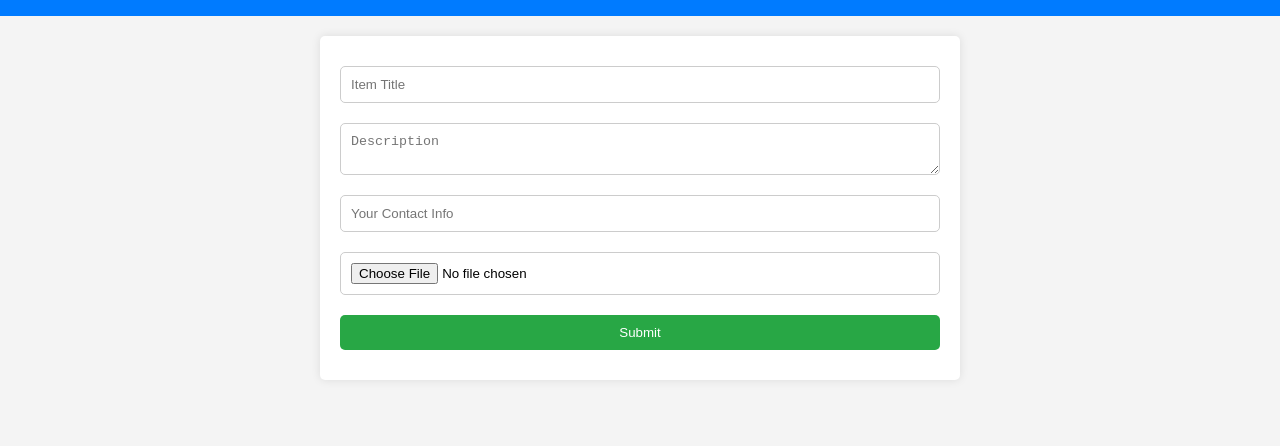
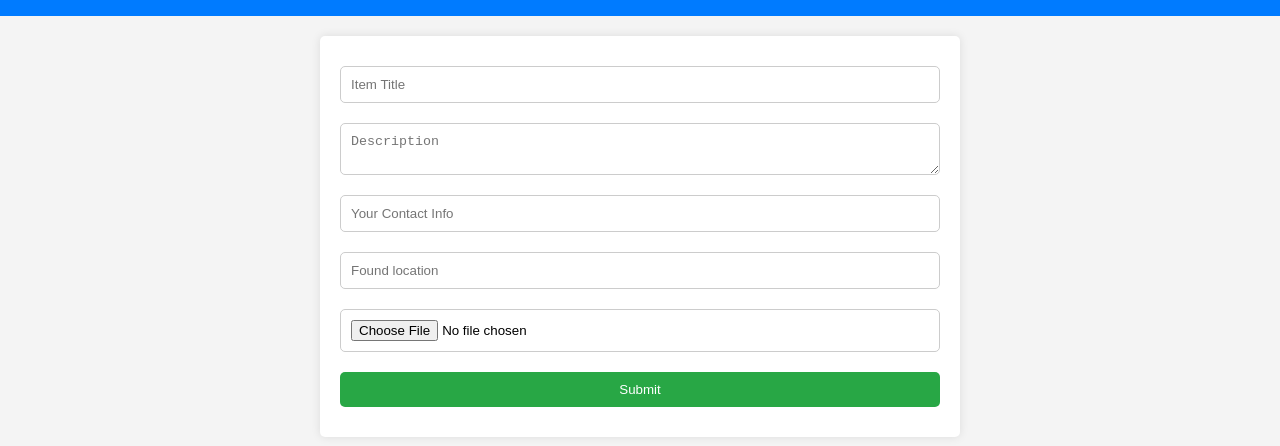
Before and after one commit to jatinjainn/Back2Me, a plain HTML site: page frontend/found.html in a window 1280 px wide. Shown: the part 94-540 px from the top of the page. Drawn offline with nearby package versions, Linux system fonts and the light colour scheme.

Commit message:
Update found.html

```diff
--- a/frontend/found.html
+++ b/frontend/found.html
@@ -17,6 +17,7 @@
             <input type="text" id="title" placeholder="Item Title" required>
             <textarea id="description" placeholder="Description" required></textarea>
             <input type="text" id="contact_info" placeholder="Your Contact Info" required>
+            <input type="text" id="Location" placeholder="Found location" required>
             <input type="file" id="image" accept="image/*">
             <input type="hidden" id="status" value="Found">
             <button type="submit">Submit</button>
```
